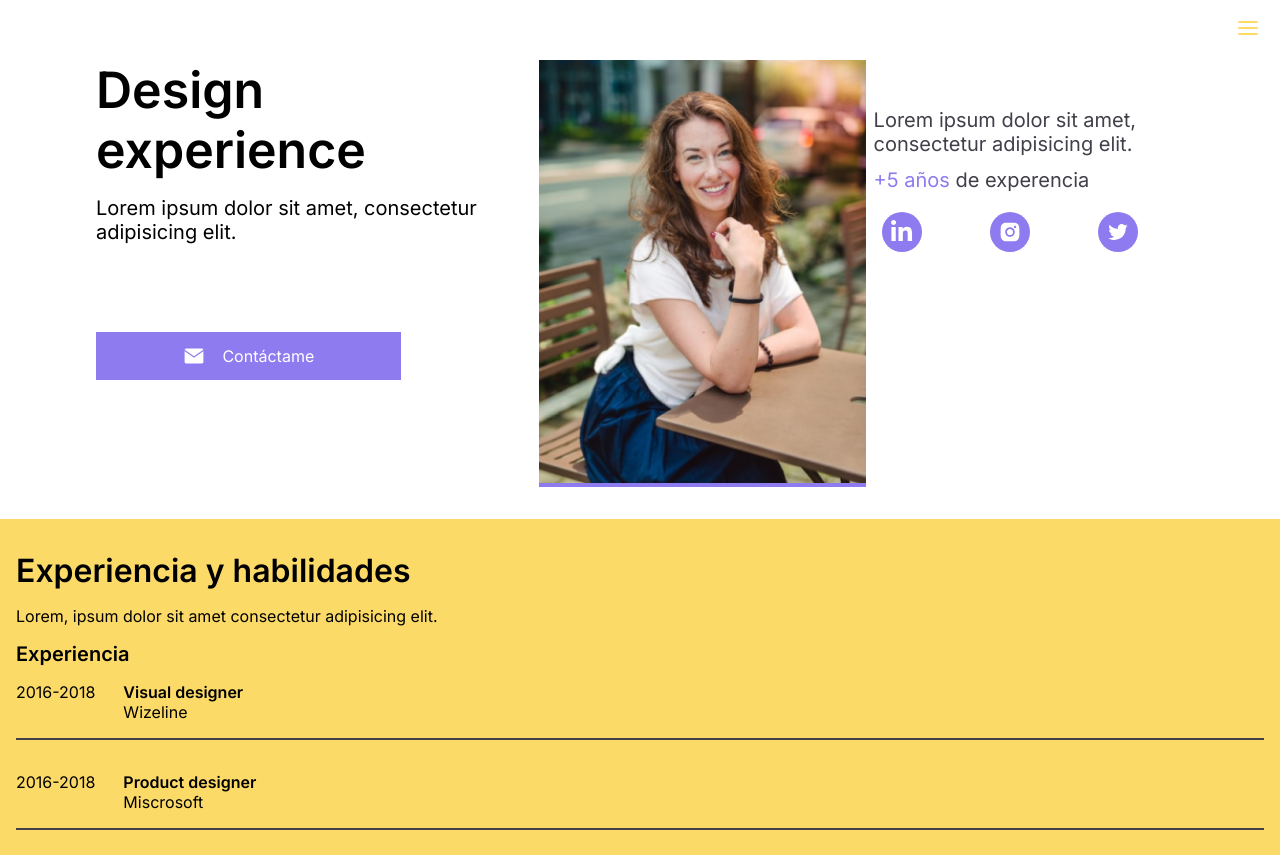
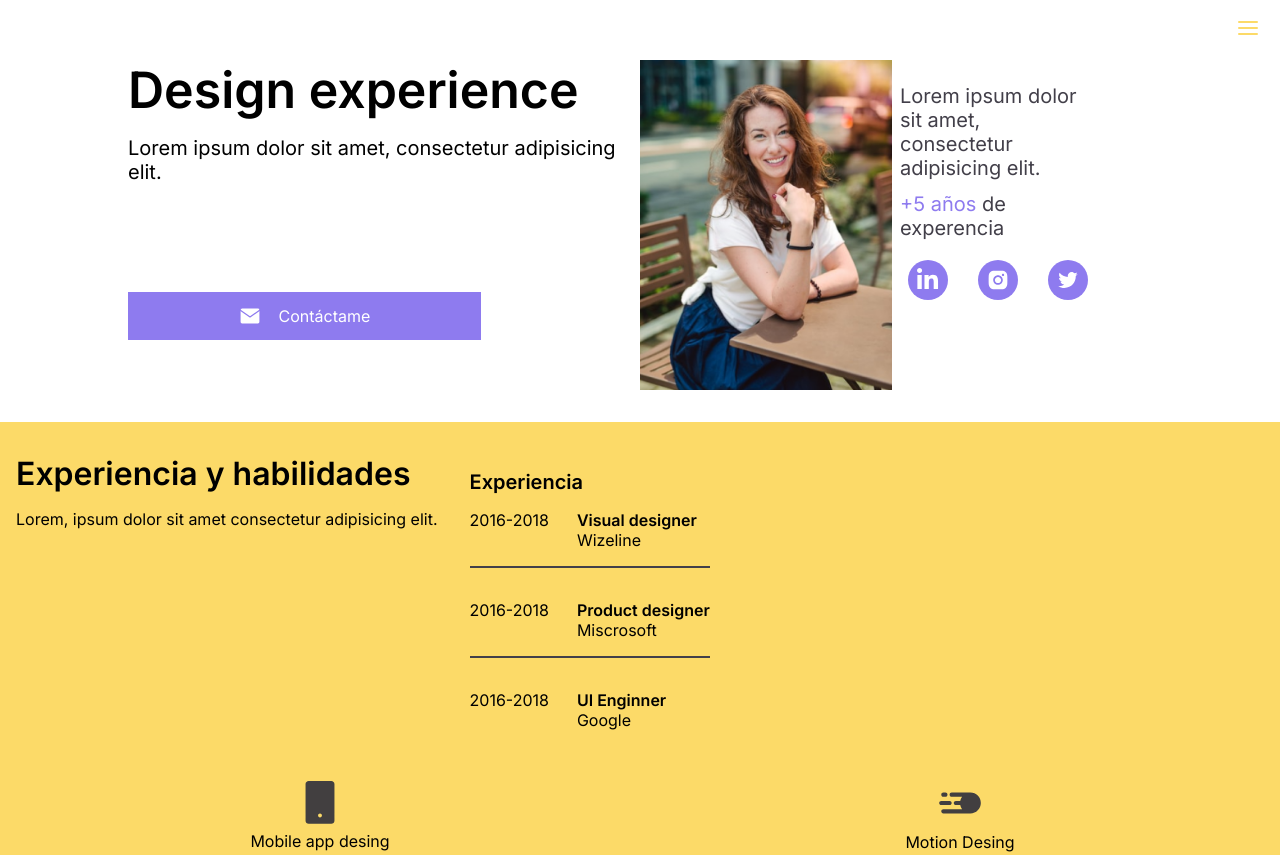
Before and after one commit to martinez-fko/miPortafolio, a plain HTML site: page index.html in a window 1280 px wide. Shown: the top 855 px of the page. Drawn offline with Linux system fonts and the light colour scheme.

Commit message:
Avances header terminado

```diff
--- a/assets/css/styles.css
+++ b/assets/css/styles.css
@@ -104,29 +104,33 @@ input#menu-hamburguesa{
 
 
 .header{
-    padding: 0 1rem;
+    width: 90%;
     display: grid;
     grid-template-areas:
     "titulo titulo"
     "image info"
     "btn btn";
-    grid-template-columns: 200px 45%;
-    grid-template-rows: auto 250px auto;
-    gap: .5rem;
+    grid-template-columns: 1fr 1fr;
+    gap: 1rem;
+    margin: 0 auto;
 }
 
 .header__box-titulo{
     grid-area: titulo;
 }
 
+.header__box-titulo h1{
+    margin-bottom: 1rem;
+}
+
 .header__box-image{
-    background-color: #8E7BEF;
     grid-area: image;
 }
 
 .header__box-image img {
     width: 100%;
-    object-fit: contain;
+    height: 100%;
+    object-fit: cover;
 }
 
 .header__box-info{
@@ -134,16 +138,13 @@ input#menu-hamburguesa{
     display: flex;
     flex-direction: column;
     justify-content: space-between;
+    padding-bottom: .5rem;
 }
 
 .header__box-btn{
     grid-area: btn;
 }
 
-
-.header__box-titulo h3 {
-  margin: 1rem 0;
-}
 
 .header__redes{
     display: flex;
@@ -153,7 +154,6 @@ input#menu-hamburguesa{
 
 .header__box-info p{
     font-size: 20px;
-    margin-bottom: 1rem;
     color: var(--color-dark-black);
 }
 
@@ -161,7 +161,7 @@ input#menu-hamburguesa{
     color: var(--color-purple);
 }
 
-.header__redes .icon{
+.header__icon{
     width: 40px;
     height: 40px;
     background-color: var(--color-purple);
@@ -187,12 +187,12 @@ input#menu-hamburguesa{
 
 /* Habilidades y Experiencia */
 
-.section-skill{
+.skills-experience{
     background-color: var(--color-yellow);
     padding: 2rem 1rem 3rem;
 }
 
-.section-skill h2{
+.title h2{
     font-size: 32px;
     font-weight: 600;
     margin-bottom: 1rem;
@@ -262,31 +262,36 @@ input#menu-hamburguesa{
 
 /* Responsividad  */
 
+@media screen and (min-width: 600px) {
+    .header{
+        width: 80%;
+    }
 
-/* tablet */
-@media screen and (min-width: 660px) {
+    .header__box-info{
+        padding-right: 2rem;
+        padding-bottom: 2rem;
+    }
+}
+
+
+/* Medium devices (landscape tablets, 768px and up) */
+@media screen and (min-width: 768px) {
     /* Header */
     .header{
+        width: 90%;
         grid-template-areas:
         "titulo  image info"
         "titulo image info"
         "btn image info";
-        grid-template-columns: 40% 30% 30%;
-    grid-template-rows: auto auto auto;
+        grid-template-columns: 2fr 1fr 1fr;
         gap: .5rem;
-        margin: 2rem;
         margin-bottom: 2rem;
-    }
-
-    .header__box-titulo{
-       display: flex;
-       flex-direction: column;
     }
 
 
     .header__box-info{
         justify-content: flex-start;
-        padding-top: 3rem;
+        padding: 1.5rem 0 0 0;
      }
 
     .header__box-info p{
@@ -302,18 +307,26 @@ input#menu-hamburguesa{
        width: 70%;
     }
 
+    /* skills and experience */
+    .skills-experience__box{
+        display: flex;
+        gap: 2rem;
+    }
+
 }
 
 
 /* desktop */
 
-@media only screen and (min-width: 992px) {
+@media only screen and (min-width: 1200px) {
     /* header */
 
     .header{
-        grid-template-columns: 40% 30% 25%;
-        grid-template-rows: 30% 30% auto;
-        margin: 0 5rem 2rem;
+        width: 80%;
+    }
+
+    .header__box-info{
+        padding-right: 3.5rem;
     }
 
 
--- a/index.html
+++ b/index.html
@@ -23,12 +23,8 @@
 
     <section class="header">
       <div class="header__box-titulo">
-        <h1>
-          Design experience
-        </h1>
-        <h3>
-          Lorem ipsum dolor sit amet, consectetur adipisicing elit.
-        </h3>
+        <h1>Design experience</h1>
+        <h3>Lorem ipsum dolor sit amet, consectetur adipisicing elit.</h3>
       </div>
       <!-- termina header -->
       <div class="header__box-image">
@@ -36,24 +32,17 @@
       </div>
 
       <div class="header__box-info">
-          <p>
-            Lorem ipsum dolor
-            sit amet,
-            consectetur
-            adipisicing elit.
-          </p>
-          <p>
-            <span>+5 años </span> de experencia
-          </p>
+        <p>Lorem ipsum dolor sit amet, consectetur adipisicing elit.</p>
+        <p><span>+5 años </span> de experencia</p>
 
         <div class="header__redes">
-            <a class="icon" href="#">
+          <a class="header__icon" href="#">
             <img src="assets/images/cib_linkedin-in.svg" alt="" />
           </a>
-            <a class="icon" href="#">
+          <a class="header__icon" href="#">
             <img src="assets/images/ant-design_instagram-filled.svg" alt="" />
           </a>
-            <a class="icon" href="#">
+          <a class="header__icon" href="#">
             <img src="assets/images/ant-design_twitter-outlined.svg" alt="" />
           </a>
         </div>
@@ -70,10 +59,12 @@
       <!-- termina seccion_btn -->
     </section>
 
-    <section class="section-skill">
+    <section class="skills-experience">
+      <div class="skills-experience__box">
+        <div class="title">
           <h2>Experiencia y habilidades</h2>
           <p>Lorem, ipsum dolor sit amet consectetur adipisicing elit.</p>
-
+        </div>
         <div class="experience">
           <h3>Experiencia</h3>
           <div class="experience__item">
@@ -98,6 +89,8 @@
             </div>
           </div>
         </div>
+      </div>
+
       <div class="habilidades">
         <div class="habilidades__box">
           <img src="./assets/images/ant-design_mobile-filled.svg" alt="" />
```
Lines whose indentation alone changed are shown as unchanged.
